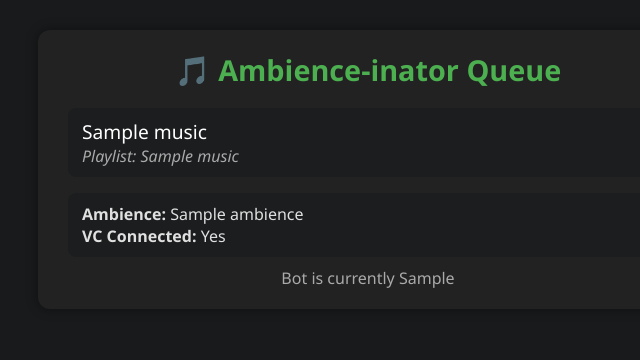
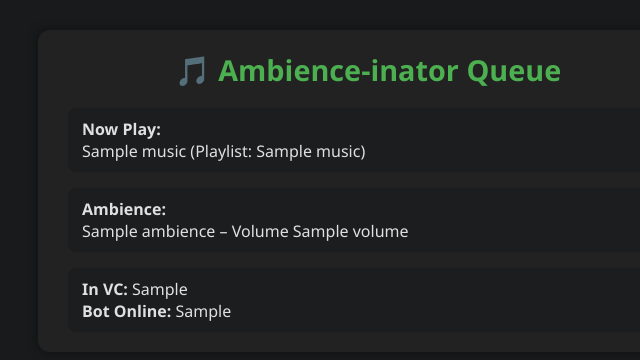
Before and after one commit to Myth1c/Ambience-inator-WebServer, a Python web app: template web/embed/templates/queue_template.html in a window 1280 px wide. Shown: the top 360 px of the page, without its empty margins (272-912 px from the left). Run offline with Jinja, Linux system fonts and the light colour scheme; the template is opened without the code that fills it: most values are stand-ins (such as "Sample title", 1, 10 or a date in 2020).

Commit message:
Updated server to better format some info, and to check state caching look up ability

```diff
--- a/web/embed/templates/queue_template.html
+++ b/web/embed/templates/queue_template.html
@@ -70,21 +70,18 @@
         <h1>🎵 Ambience-inator Queue</h1>
 
         <div class="section">
-        <div class="track-title">{{ music.track_name or "Nothing Playing" }}</div>
-        <div class="playlist-name">
-            Playlist: {{ music.playlist_name or "None" }}
-        </div>
+            <strong>Now Play:</strong>
+            <div>{{ state.music.track_name }} (Playlist: {{ state.music.playlist_name }})</div>
         </div>
 
         <div class="section">
-        <div><b>Ambience:</b> {{ ambience.name or "None" }}</div>
-        <div><b>VC Connected:</b> {{ "Yes" if in_vc else "No" }}</div>
+            <strong>Ambience:</strong>
+            <div>{{ state.ambience.name }} – Volume {{ state.ambience.volume }}</div>
         </div>
 
-        <div class="status">
-        <span class="{{ bot_online }}">
-            Bot is currently {{ bot_online }}
-        </span>
+        <div class="section">
+            <strong>In VC:</strong> {{ state.in_vc }}<br>
+            <strong>Bot Online:</strong> {{ state.bot_online }}
         </div>
     </div>
 </body>
```
